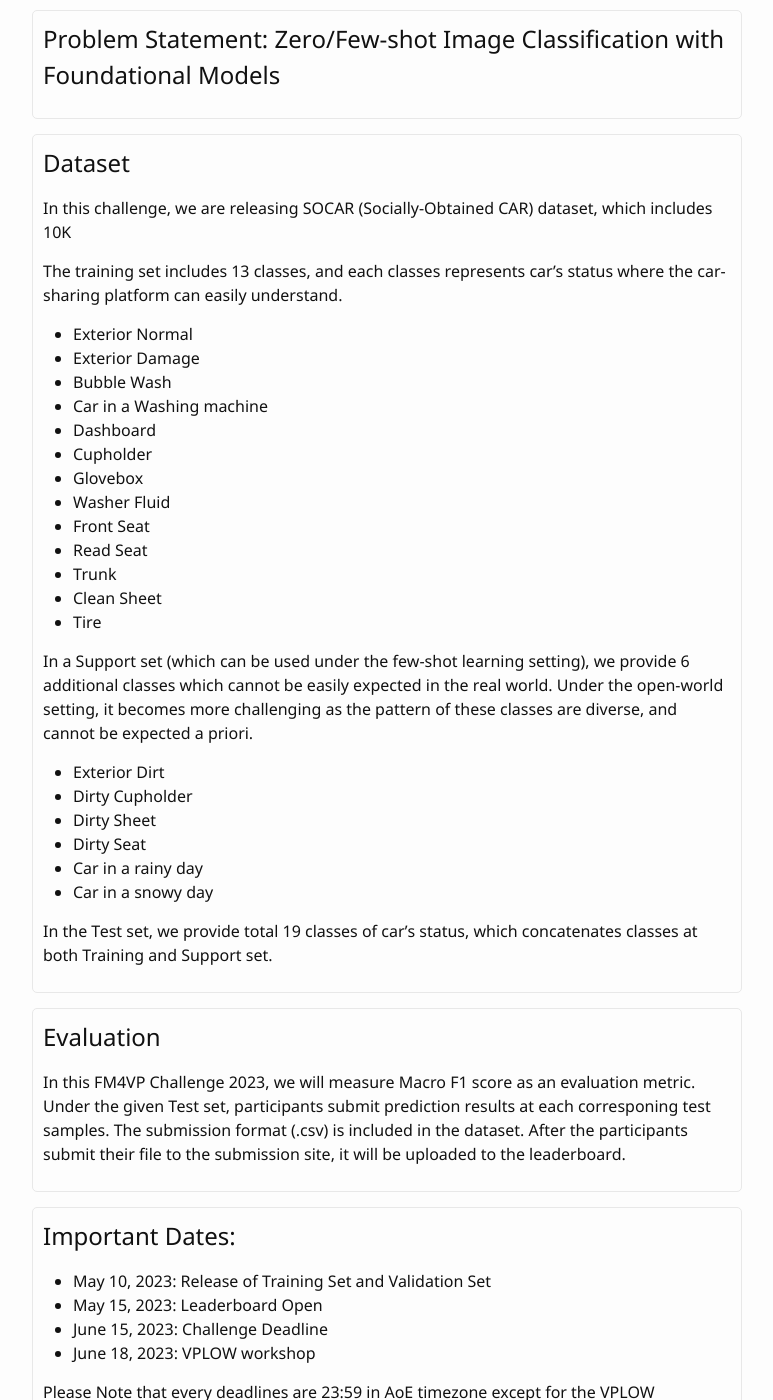
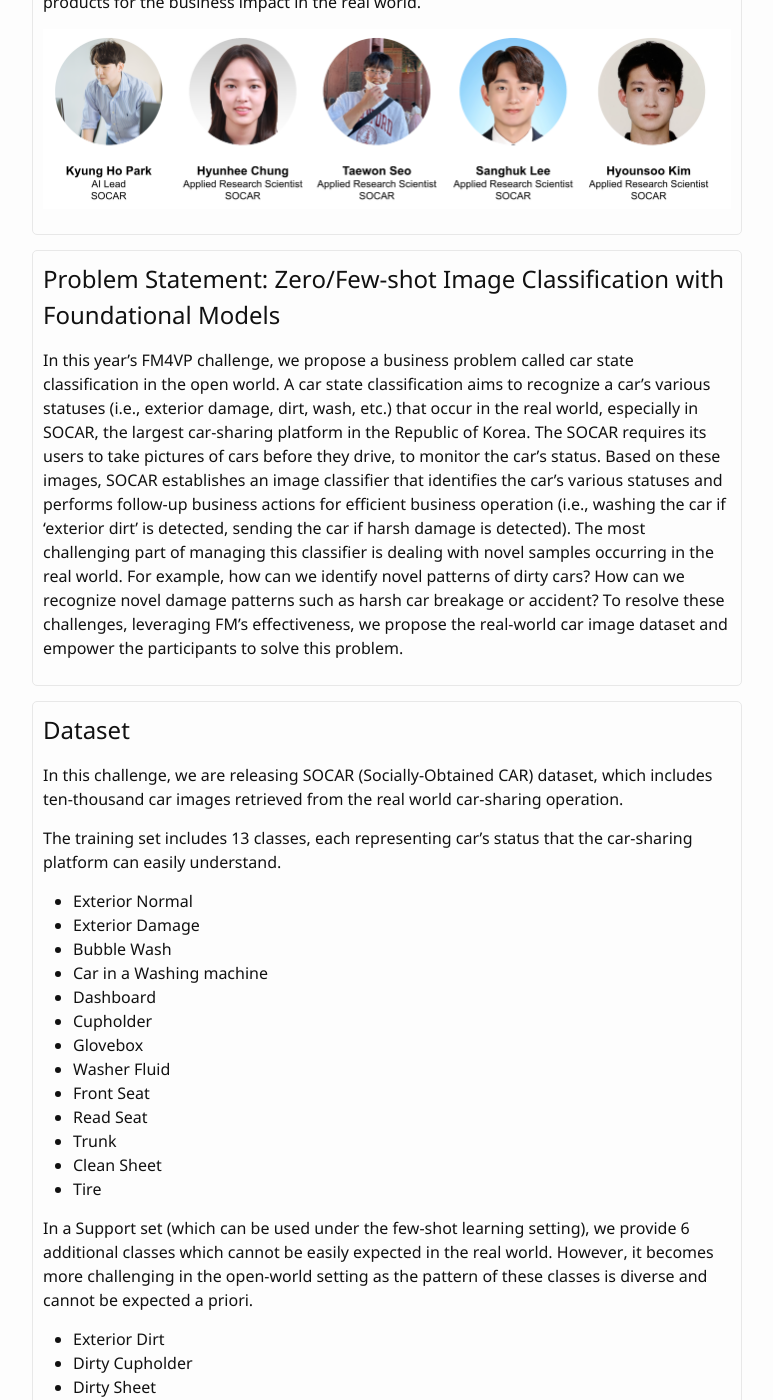
Before and after one commit to socar-esther/socar-esther.github.io, a Jekyll site: the page built from index.md, in a window 1280 px wide and 1400 px high, scrolled down 1112 px. Shown: the whole window, without its empty margins (253-1026 px from the left). Built offline with Jekyll 4.4.1, drawn with Linux system fonts in a browser that asks for light colours; some of the changed text lies outside the part shown.

Commit message:
descriptions

```diff
--- a/index.md
+++ b/index.md
@@ -12,7 +12,7 @@ in accordance with VPLOW at CVPR 2023
 <div class="toc" markdown="1">
 ## Introduction
 
-FM4VP Challenge is a challenge in accordance with Visual Perception via Learning in an Open World (VPLOW), held in CVPR 2023.
+This year, in accordance with Visual Perception via Learning in an Open World (VPLOW) workshop, we firstly organize Foundational Model for Visual Perception (FM4VP) challenge in CVPR 2023. This year's FM4VP challenge proposes a zero-shot/few-shot image classification problem leveraging FMs (i.e., CLIP, CoCa), to deal with novel samples in the real world. From an industry perspective, when novel samples occur in the business, we may retrieve and annotate every novel sample to re-train the model. However, it becomes too expensive if we perform this procedure whenever novel samples occur. To this end, utilizing the zero-shot/few-shot classification ability of recently-proposed foundational models can be a reasonable & presumable solution. Therefore, we hereby aim to empower candidate workshop participants to contemplate this challenge and let the students, researchers, and Machine Learning community access the industry-level dataset retrieved in the real world.
 
 
 </div>
@@ -30,16 +30,15 @@ The FM4VP Challenge 2023 is hosted by SOCAR. SOCAR is the largest car-sharing pl
 <div class="toc" markdown="1">
 ## Problem Statement: Zero/Few-shot Image Classification with Foundational Models
 
-
-
+In this year's FM4VP challenge, we propose a business problem called car state classification in the open world. A car state classification aims to recognize a car's various statuses (i.e., exterior damage, dirt, wash, etc.) that occur in the real world, especially in SOCAR, the largest car-sharing platform in the Republic of Korea. The SOCAR requires its users to take pictures of cars before they drive, to monitor the car's status. Based on these images, SOCAR establishes an image classifier that identifies the car's various statuses and performs follow-up business actions for efficient business operation (i.e., washing the car if 'exterior dirt' is detected, sending the car if harsh damage is detected). The most challenging part of managing this classifier is dealing with novel samples occurring in the real world. For example, how can we identify novel patterns of dirty cars? How can we recognize novel damage patterns such as harsh car breakage or accident? To resolve these challenges, leveraging FM's effectiveness, we propose the real-world car image dataset and empower the participants to solve this problem.
 </div>
 
 
 <div class="toc" markdown="1">
 ## Dataset
-In this challenge, we are releasing SOCAR (Socially-Obtained CAR) dataset, which includes 10K
+In this challenge, we are releasing SOCAR (Socially-Obtained CAR) dataset, which includes ten-thousand car images retrieved from the real world car-sharing operation.
 
-The training set includes 13 classes, and each classes represents car's status where the car-sharing platform can easily understand.
+The training set includes 13 classes, each representing car's status that the car-sharing platform can easily understand.
 
 * Exterior Normal
 * Exterior Damage
@@ -55,23 +54,22 @@ The training set includes 13 classes, and each classes represents car's status w
 * Clean Sheet
 * Tire
 
-In a Support set (which can be used under the few-shot learning setting), we provide 6 additional classes which cannot be easily expected in the real world. Under the open-world setting, it becomes more challenging as the pattern of these classes are diverse, and cannot be expected a priori.
+In a Support set (which can be used under the few-shot learning setting), we provide 6 additional classes which cannot be easily expected in the real world. However, it becomes more challenging in the open-world setting as the pattern of these classes is diverse and cannot be expected a priori.
 
 * Exterior Dirt
 * Dirty Cupholder
 * Dirty Sheet
 * Dirty Seat
-* Car in a rainy day
-* Car in a snowy day
+* Car on a rainy day
+* Car on a snowy day
 
-In the Test set, we provide total 19 classes of car's status, which concatenates classes at both Training and Support set.
+In the Test set, we provide a total of 19 classes of car status, which concatenates classes at both the Training and Support set.
 
 </div>
 
 <div class="toc" markdown="1">
 ## Evaluation
-
-In this FM4VP Challenge 2023, we will measure Macro F1 score as an evaluation metric. Under the given Test set, participants submit prediction results at each corresponing test samples. The submission format (.csv) is included in the dataset. After the participants submit their file to the submission site, it will be uploaded to the leaderboard.
+In this FM4VP Challenge 2023, we will measure **Macro F1-Score** as an evaluation metric. Under the given Test set, participants submit prediction results at each corresponing test samples. The submission format (.csv) is included in the dataset. After the participants submit their file to the submission site, it will be uploaded to the leaderboard.
 
 </div>
 
```
